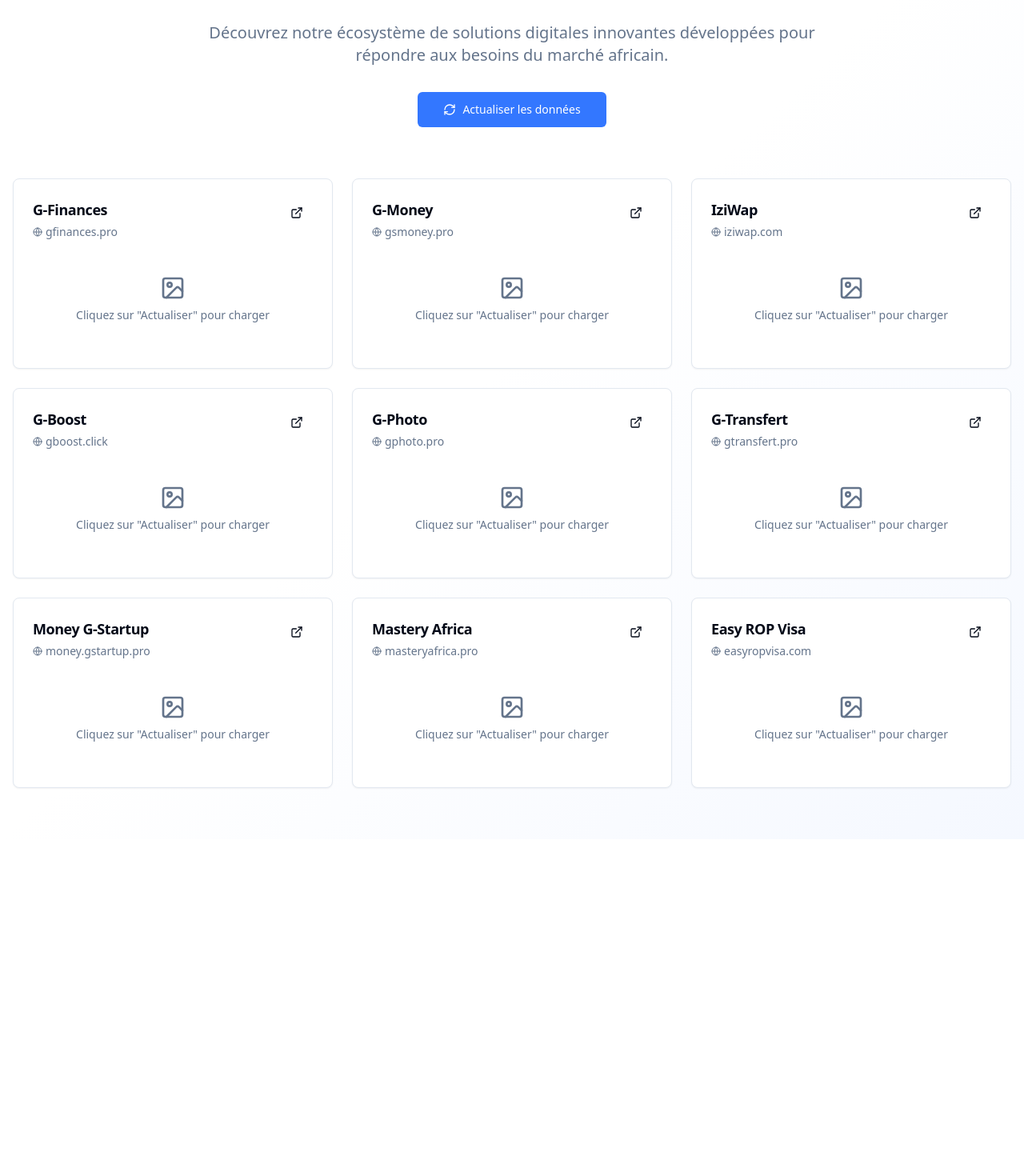
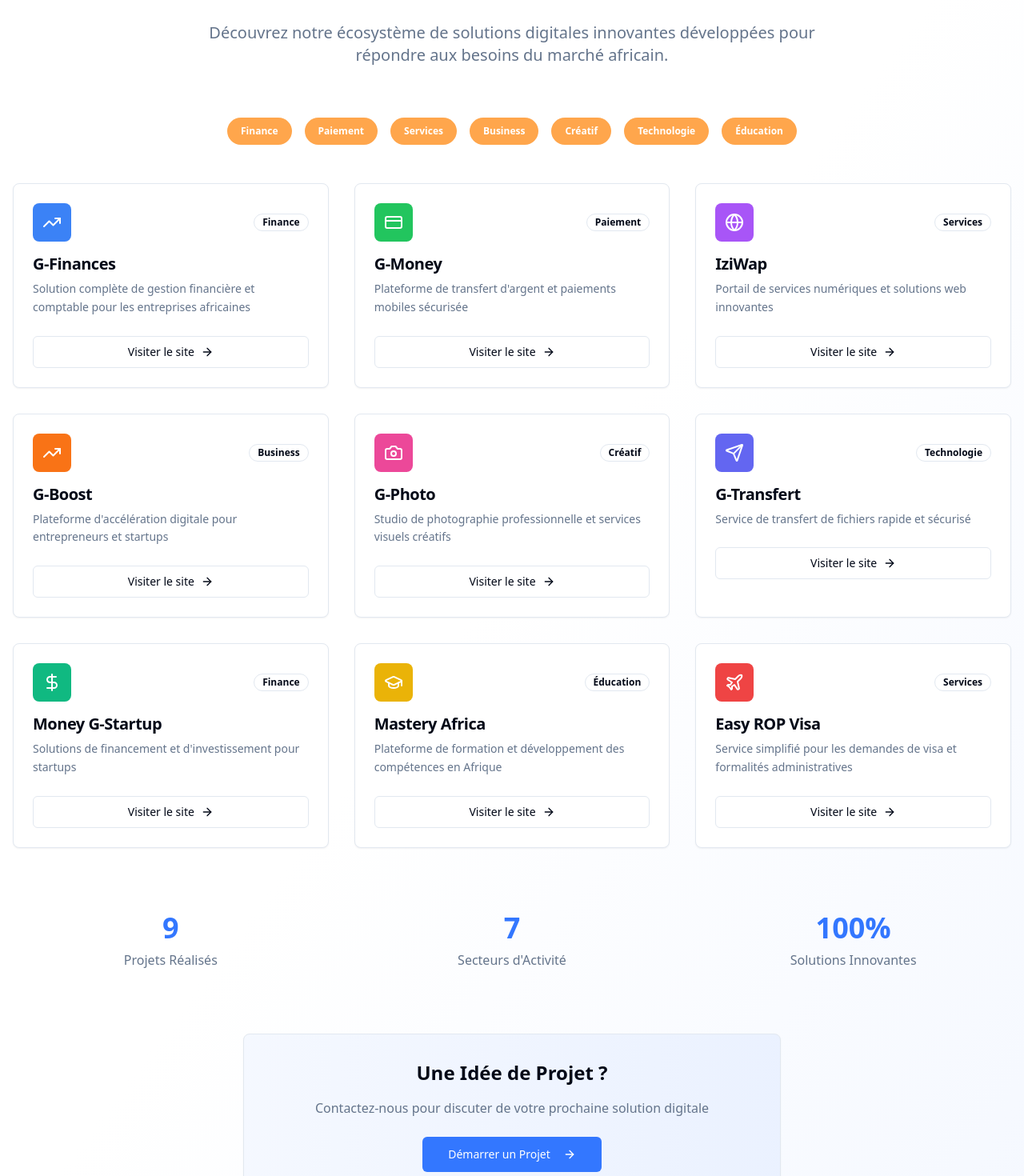
Before and after one commit to Gst0432/gstartup, a React (Vite) app: page /portfolio in a window 1280 px wide. Shown: the part 160-1630 px from the top of the page at 80% size. Before the commit the page ends 1209 px from the top, so only its background shows below. Built offline with nearby package versions, Linux system fonts and the light colour scheme.

Commit message:
Add description and redirect link
Add a small description and a redirect link.

```diff
--- a/src/pages/Portfolio.tsx
+++ b/src/pages/Portfolio.tsx
@@ -1,139 +1,111 @@
-import { useState, useEffect } from 'react';
 import { Card, CardContent, CardDescription, CardHeader, CardTitle } from '@/components/ui/card';
 import { Button } from '@/components/ui/button';
 import { Badge } from '@/components/ui/badge';
-import { Progress } from '@/components/ui/progress';
-import { useToast } from '@/hooks/use-toast';
-import { supabase } from '@/integrations/supabase/client';
 import {
   Globe,
   ExternalLink,
-  Loader2,
-  RefreshCw,
-  Image as ImageIcon,
-  Calendar,
-  CheckCircle,
-  AlertCircle
+  TrendingUp,
+  CreditCard,
+  Camera,
+  Send,
+  DollarSign,
+  GraduationCap,
+  Plane,
+  ArrowRight
 } from 'lucide-react';
 
-interface SiteData {
+interface Project {
+  name: string;
   url: string;
-  title: string;
   description: string;
-  image?: string;
-  content: string;
-  keywords: string[];
-  scrapedAt: string;
-  success: boolean;
-  error?: string;
+  category: string;
+  icon: any;
+  color: string;
 }
 
 export default function Portfolio() {
-  const [siteData, setSiteData] = useState<SiteData[]>([]);
-  const [loading, setLoading] = useState(false);
-  const [progress, setProgress] = useState(0);
-  const { toast } = useToast();
-
-  const websites = [
-    { url: 'https://gfinances.pro', name: 'G-Finances' },
-    { url: 'https://gsmoney.pro', name: 'G-Money' },
-    { url: 'https://iziwap.com', name: 'IziWap' },
-    { url: 'https://gboost.click', name: 'G-Boost' },
-    { url: 'https://gphoto.pro', name: 'G-Photo' },
-    { url: 'https://gtransfert.pro', name: 'G-Transfert' },
-    { url: 'https://money.gstartup.pro', name: 'Money G-Startup' },
-    { url: 'https://masteryafrica.pro', name: 'Mastery Africa' },
-    { url: 'https://easyropvisa.com', name: 'Easy ROP Visa' }
+  const projects: Project[] = [
+    {
+      name: 'G-Finances',
+      url: 'https://gfinances.pro',
+      description: 'Solution complète de gestion financière et comptable pour les entreprises africaines',
+      category: 'Finance',
+      icon: TrendingUp,
+      color: 'bg-blue-500'
+    },
+    {
+      name: 'G-Money',
+      url: 'https://gsmoney.pro',
+      description: 'Plateforme de transfert d\'argent et paiements mobiles sécurisée',
+      category: 'Paiement',
+      icon: CreditCard,
+      color: 'bg-green-500'
+    },
+    {
+      name: 'IziWap',
+      url: 'https://iziwap.com',
+      description: 'Portail de services numériques et solutions web innovantes',
+      category: 'Services',
+      icon: Globe,
+      color: 'bg-purple-500'
+    },
+    {
+      name: 'G-Boost',
+      url: 'https://gboost.click',
+      description: 'Plateforme d\'accélération digitale pour entrepreneurs et startups',
+      category: 'Business',
+      icon: TrendingUp,
+      color: 'bg-orange-500'
+    },
+    {
+      name: 'G-Photo',
+      url: 'https://gphoto.pro',
+      description: 'Studio de photographie professionnelle et services visuels créatifs',
+      category: 'Créatif',
+      icon: Camera,
+      color: 'bg-pink-500'
+    },
+    {
+      name: 'G-Transfert',
+      url: 'https://gtransfert.pro',
+      description: 'Service de transfert de fichiers rapide et sécurisé',
+      category: 'Technologie',
+      icon: Send,
+      color: 'bg-indigo-500'
+    },
+    {
+      name: 'Money G-Startup',
+      url: 'https://money.gstartup.pro',
+      description: 'Solutions de financement et d\'investissement pour startups',
+      category: 'Finance',
+      icon: DollarSign,
+      color: 'bg-emerald-500'
+    },
+    {
+      name: 'Mastery Africa',
+      url: 'https://masteryafrica.pro',
+      description: 'Plateforme de formation et développement des compétences en Afrique',
+      category: 'Éducation',
+      icon: GraduationCap,
+      color: 'bg-yellow-500'
+    },
+    {
+      name: 'Easy ROP Visa',
+      url: 'https://easyropvisa.com',
+      description: 'Service simplifié pour les demandes de visa et formalités administratives',
+      category: 'Services',
+      icon: Plane,
+      color: 'bg-red-500'
+    }
   ];
 
-  const scrapeSite = async (url: string): Promise<SiteData> => {
-    try {
-      const { data, error } = await supabase.functions.invoke('scrape-website', {
-        body: { url }
-      });
-
-      if (error) {
-        throw new Error(error.message);
-      }
-
-      if (!data.success) {
-        throw new Error(data.error || 'Échec du scraping');
-      }
-
-      return data.data;
-    } catch (error) {
-      console.error(`Error scraping ${url}:`, error);
-      return {
-        url,
-        title: 'Erreur de chargement',
-        description: 'Impossible de récupérer les données',
-        content: '',
-        keywords: [],
-        scrapedAt: new Date().toISOString(),
-        success: false,
-        error: error instanceof Error ? error.message : 'Erreur inconnue'
-      };
-    }
-  };
-
-  const scrapeAllSites = async () => {
-    setLoading(true);
-    setProgress(0);
-    setSiteData([]);
-
-    try {
-      const results: SiteData[] = [];
-
-      for (let i = 0; i < websites.length; i++) {
-        const website = websites[i];
-        console.log(`Scraping ${website.name}...`);
-
-        const result = await scrapeSite(website.url);
-        results.push(result);
-
-        setProgress(((i + 1) / websites.length) * 100);
-        setSiteData([...results]);
-
-        // Petite pause entre les requêtes
-        await new Promise(resolve => setTimeout(resolve, 1000));
-      }
-
-      const successCount = results.filter(r => r.success).length;
-      toast({
-        title: "Scraping terminé",
-        description: `${successCount}/${websites.length} sites récupérés avec succès`,
-      });
-
-    } catch (error) {
-      console.error('Error during scraping:', error);
-      toast({
-        title: "Erreur",
-        description: "Erreur lors du scraping des sites",
-        variant: "destructive"
-      });
-    } finally {
-      setLoading(false);
-    }
-  };
-
-  const extractDomain = (url: string) => {
-    try {
-      return new URL(url).hostname;
-    } catch {
-      return url;
-    }
-  };
-
-  const truncateText = (text: string, maxLength: number) => {
-    if (text.length <= maxLength) return text;
-    return text.substring(0, maxLength) + '...';
-  };
+  const categories = [...new Set(projects.map(p => p.category))];
 
   return (
     <div className="min-h-screen bg-gradient-to-br from-background via-background/50 to-primary/5">
       <div className="container mx-auto px-4 py-16">
         {/* Header */}
-        <div className="text-center mb-16">
+        <div className="text-center mb-16 animate-fade-in">
           <Badge variant="outline" className="mb-4">
             <Globe className="h-3 w-3 mr-1" />
             Portfolio Digital
@@ -141,170 +113,106 @@ export default function Portfolio() {
           <h1 className="text-4xl md:text-6xl font-bold mb-6 bg-gradient-to-r from-primary to-primary/70 bg-clip-text text-transparent">
             Nos Réalisations
           </h1>
-          <p className="text-xl text-muted-foreground max-w-3xl mx-auto mb-8">
+          <p className="text-xl text-muted-foreground max-w-3xl mx-auto">
             Découvrez notre écosystème de solutions digitales innovantes
             développées pour répondre aux besoins du marché africain.
           </p>
-          <Button
-            onClick={scrapeAllSites}
-            disabled={loading}
-            size="lg"
-            className="gap-2"
-          >
-            {loading ? (
-              <>
-                <Loader2 className="h-4 w-4 animate-spin" />
-                Récupération en cours...
-              </>
-            ) : (
-              <>
-                <RefreshCw className="h-4 w-4" />
-                Actualiser les données
-              </>
-            )}
-          </Button>
         </div>
 
-        {/* Progress Bar */}
-        {loading && (
-          <div className="mb-8">
-            <Progress value={progress} className="w-full" />
-            <p className="text-center text-sm text-muted-foreground mt-2">
-              {Math.round(progress)}% - Récupération des données...
-            </p>
+        {/* Categories */}
+        <div className="flex flex-wrap justify-center gap-4 mb-12">
+          {categories.map((category, index) => (
+            <Badge
+              key={category}
+              variant="secondary"
+              className="px-4 py-2 animate-fade-in"
+              style={{ animationDelay: `${index * 100}ms` }}
+            >
+              {category}
+            </Badge>
+          ))}
         </div>
-        )}
 
-        {/* Sites Grid */}
-        <div className="grid md:grid-cols-2 lg:grid-cols-3 gap-6">
-          {websites.map((website, index) => {
-            const siteInfo = siteData.find(s => s.url === website.url);
-            const isLoaded = !!siteInfo;
-            const isSuccess = siteInfo?.success;
-
+        {/* Projects Grid */}
+        <div className="grid md:grid-cols-2 lg:grid-cols-3 gap-8">
+          {projects.map((project, index) => {
+            const IconComponent = project.icon;
             return (
-              <Card key={website.url} className={`transition-all duration-300 hover:shadow-lg ${
-                isLoaded ? (isSuccess ? 'border-green-200' : 'border-red-200') : ''
-              }`}>
-                <CardHeader className="pb-3">
-                  <div className="flex items-start justify-between">
-                    <div className="flex-1">
-                      <CardTitle className="text-lg flex items-center gap-2">
-                        {isLoaded && (
-                          isSuccess ? (
-                            <CheckCircle className="h-4 w-4 text-green-500" />
-                          ) : (
-                            <AlertCircle className="h-4 w-4 text-red-500" />
-                          )
-                        )}
-                        {siteInfo?.title || website.name}
+              <Card
+                key={project.name}
+                className="group hover:shadow-xl transition-all duration-300 hover:-translate-y-2 animate-fade-in"
+                style={{ animationDelay: `${index * 150}ms` }}
+              >
+                <CardHeader>
+                  <div className="flex items-center justify-between mb-2">
+                    <div className={`w-12 h-12 rounded-lg ${project.color} flex items-center justify-center transition-transform group-hover:scale-110`}>
+                      <IconComponent className="h-6 w-6 text-white" />
+                    </div>
+                    <Badge variant="outline">{project.category}</Badge>
+                  </div>
+                  <CardTitle className="text-xl group-hover:text-primary transition-colors">
+                    {project.name}
                   </CardTitle>
-                      <CardDescription className="flex items-center gap-1 mt-1">
-                        <Globe className="h-3 w-3" />
-                        {extractDomain(website.url)}
+                  <CardDescription className="text-sm leading-relaxed">
+                    {project.description}
                   </CardDescription>
-                    </div>
-                    <Button variant="ghost" size="sm" asChild>
-                      <a href={website.url} target="_blank" rel="noopener noreferrer">
-                        <ExternalLink className="h-4 w-4" />
-                      </a>
-                    </Button>
-                  </div>
                 </CardHeader>
 
                 <CardContent>
-                  {!isLoaded && loading && index <= Math.floor((progress / 100) * websites.length) && (
-                    <div className="flex items-center justify-center py-8">
-                      <Loader2 className="h-6 w-6 animate-spin text-primary" />
-                    </div>
-                  )}
-
-                  {isLoaded && isSuccess && siteInfo && (
-                    <div className="space-y-4">
-                      {siteInfo.image && (
-                        <div className="w-full h-32 bg-muted rounded-lg overflow-hidden">
-                          <img
-                            src={siteInfo.image}
-                            alt={siteInfo.title}
-                            className="w-full h-full object-cover"
-                            onError={(e) => {
-                              e.currentTarget.style.display = 'none';
-                            }}
-                          />
-                        </div>
-                      )}
-
-                      <div>
-                        <p className="text-sm text-muted-foreground mb-2">
-                          {truncateText(siteInfo.description, 120)}
-                        </p>
-
-                        {siteInfo.keywords.length > 0 && (
-                          <div className="flex flex-wrap gap-1 mb-3">
-                            {siteInfo.keywords.slice(0, 3).map((keyword, i) => (
-                              <Badge key={i} variant="secondary" className="text-xs">
-                                {keyword}
-                              </Badge>
-                            ))}
-                          </div>
-                        )}
-
-                        <div className="flex items-center gap-2 text-xs text-muted-foreground">
-                          <Calendar className="h-3 w-3" />
-                          Mis à jour: {new Date(siteInfo.scrapedAt).toLocaleDateString('fr-FR')}
-                        </div>
-                      </div>
-                    </div>
-                  )}
-
-                  {isLoaded && !isSuccess && siteInfo && (
-                    <div className="text-center py-8">
-                      <AlertCircle className="h-8 w-8 text-red-500 mx-auto mb-2" />
-                      <p className="text-sm text-red-600 mb-1">Erreur de chargement</p>
-                      <p className="text-xs text-muted-foreground">
-                        {siteInfo.error}
-                      </p>
-                    </div>
-                  )}
-
-                  {!isLoaded && !loading && (
-                    <div className="text-center py-8">
-                      <ImageIcon className="h-8 w-8 text-muted-foreground mx-auto mb-2" />
-                      <p className="text-sm text-muted-foreground">
-                        Cliquez sur "Actualiser" pour charger
-                      </p>
-                    </div>
-                  )}
+                  <Button
+                    asChild
+                    className="w-full group-hover:bg-primary group-hover:text-primary-foreground transition-all duration-300"
+                    variant="outline"
+                  >
+                    <a
+                      href={project.url}
+                      target="_blank"
+                      rel="noopener noreferrer"
+                      className="flex items-center justify-center gap-2"
+                    >
+                      Visiter le site
+                      <ArrowRight className="h-4 w-4 transition-transform group-hover:translate-x-1" />
+                    </a>
+                  </Button>
                 </CardContent>
               </Card>
             );
           })}
         </div>
 
-        {/* Summary */}
-        {siteData.length > 0 && (
-          <div className="mt-16 text-center">
-            <Card className="max-w-md mx-auto">
-              <CardContent className="p-6">
-                <h3 className="font-semibold mb-4">Résumé du Portfolio</h3>
-                <div className="grid grid-cols-2 gap-4 text-sm">
-                  <div>
-                    <p className="text-2xl font-bold text-green-600">
-                      {siteData.filter(s => s.success).length}
-                    </p>
-                    <p className="text-muted-foreground">Sites actifs</p>
+        {/* Stats Section */}
+        <div className="mt-20 grid md:grid-cols-3 gap-8 text-center">
+          <div className="animate-fade-in" style={{ animationDelay: '600ms' }}>
+            <div className="text-4xl font-bold text-primary mb-2">{projects.length}</div>
+            <div className="text-muted-foreground">Projets Réalisés</div>
           </div>
-                  <div>
-                    <p className="text-2xl font-bold text-blue-600">
-                      {websites.length}
-                    </p>
-                    <p className="text-muted-foreground">Total projets</p>
+          <div className="animate-fade-in" style={{ animationDelay: '700ms' }}>
+            <div className="text-4xl font-bold text-primary mb-2">{categories.length}</div>
+            <div className="text-muted-foreground">Secteurs d'Activité</div>
+          </div>
+          <div className="animate-fade-in" style={{ animationDelay: '800ms' }}>
+            <div className="text-4xl font-bold text-primary mb-2">100%</div>
+            <div className="text-muted-foreground">Solutions Innovantes</div>
           </div>
         </div>
+
+        {/* CTA Section */}
+        <div className="mt-20 text-center animate-fade-in" style={{ animationDelay: '900ms' }}>
+          <Card className="max-w-2xl mx-auto bg-gradient-to-r from-primary/5 to-primary/10">
+            <CardContent className="p-8">
+              <h2 className="text-2xl font-bold mb-4">Une Idée de Projet ?</h2>
+              <p className="text-muted-foreground mb-6">
+                Contactez-nous pour discuter de votre prochaine solution digitale
+              </p>
+              <Button size="lg" asChild>
+                <a href="/services">
+                  Démarrer un Projet
+                  <ArrowRight className="h-4 w-4 ml-2" />
+                </a>
+              </Button>
             </CardContent>
           </Card>
         </div>
-        )}
       </div>
     </div>
   );
```
Also changed, not shown: 1 other file (tests, documents, lock files or other folders). Lines whose indentation alone changed are shown as unchanged.
